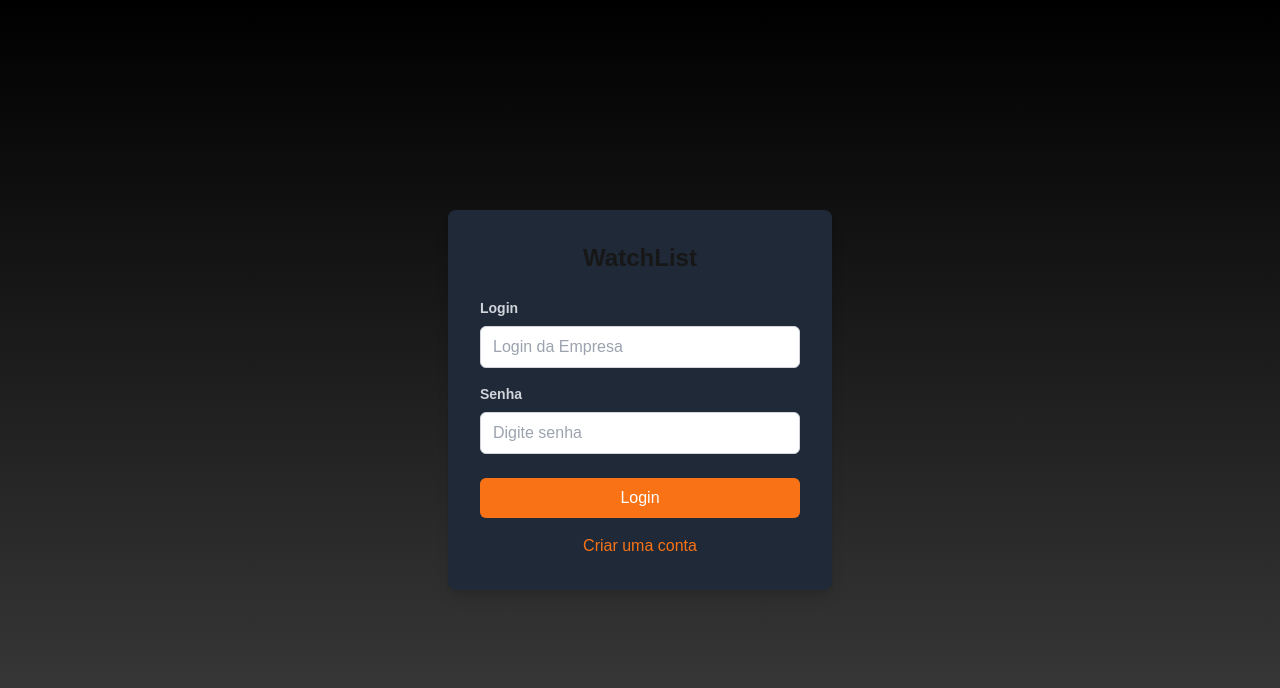
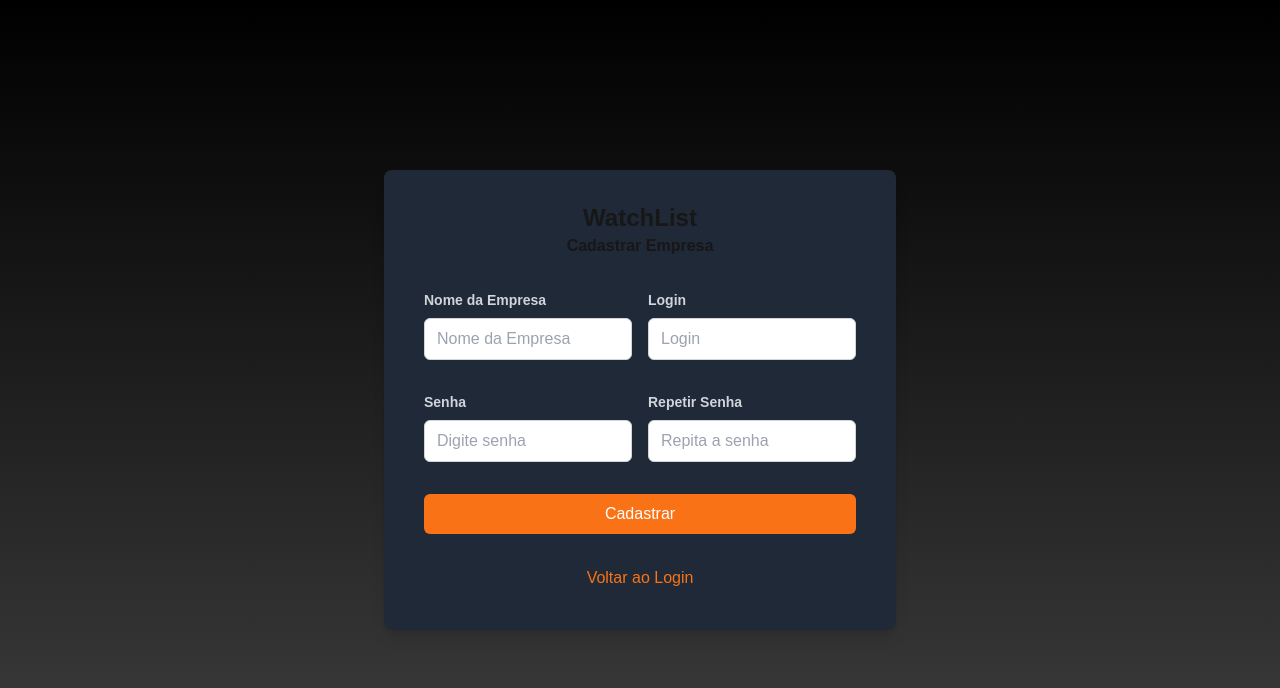
Before and after one commit to LucasEPO/watchList_front, a Next.js app: page /pages/login in a window 1280 px wide. Both pictures are taken after a click on the button "Criar uma conta". Shown: the top 688 px of the page. Built offline with nearby package versions, Linux system fonts and the light colour scheme.

Commit message:
Add create empresa

```diff
--- a/src/app/components/LoginForm.tsx
+++ b/src/app/components/LoginForm.tsx
@@ -4,10 +4,11 @@ import React, { FormEvent, useState } from 'react';
 
 interface LoginFormProps {
   onSubmit: (data: { login: string; password: string }) => void;
+  onShowRegistration: () => void;
   hasError: boolean;
 }
 
-const LoginForm = ({ onSubmit, hasError }: LoginFormProps) => {
+const LoginForm = ({ onSubmit, onShowRegistration, hasError }: LoginFormProps) => {
   const [login, setLogin] = useState('');
   const [password, setPassword] = useState('');
 
@@ -56,6 +57,7 @@ const LoginForm = ({ onSubmit, hasError }: LoginFormProps) => {
             <button
               type="button"
               className="mt-4 text-orange-500 hover:underline"
+              onClick={onShowRegistration}
             >
               Criar uma conta
             </button>
--- /dev/null
+++ b/src/app/components/RegistrationForm.tsx
@@ -0,0 +1,99 @@
+'use client';
+
+import React, { useState } from 'react';
+import RegistrationFormController from '../controllers/RegistrationFormController';
+
+interface RegistrationFormProps {
+  onBackToLogin: () => void;
+}
+
+const RegistrationForm = ({ onBackToLogin }: RegistrationFormProps) => {
+  const {
+    formData,
+    setFormData,
+    passError,
+    loginError,
+    handleSubmit,
+  } = RegistrationFormController();
+
+  return (
+    <form onSubmit={handleSubmit} className="grid grid-cols-1 md:grid-cols-2 gap-4 p-2">
+      <div className="mb-4">
+        <label className="block text-gray-300 text-sm font-bold mb-2" htmlFor="companyName">
+          Nome da Empresa
+        </label>
+        <input
+          id="companyName"
+          type="text"
+          value={formData.name}
+          onChange={(e) => setFormData({ ...formData, name: e.target.value })}
+          placeholder="Nome da Empresa"
+          className={`w-full text-black px-3 py-2 border border-gray-300 rounded-md focus:outline-none focus:ring-2 focus:ring-orange-400`}
+          required
+        />
+      </div>
+      <div className="mb-4">
+        <label className="block text-gray-300 text-sm font-bold mb-2" htmlFor="login">
+          Login
+        </label>
+        <input
+          id="login"
+          type="text"
+          value={formData.login}
+          onChange={(e) => setFormData({ ...formData, login: e.target.value })}
+          placeholder="Login"
+          className={`w-full text-black px-3 py-2 border ${loginError? 'border-red-600' : 'border-gray-300' } rounded-md focus:outline-none focus:ring-2 focus:ring-orange-400`}
+          required
+        />
+      </div>
+      <div className="mb-4">
+        <label className="block text-gray-300 text-sm font-bold mb-2" htmlFor="password">
+          Senha
+        </label>
+        <input
+          id="password"
+          type="password"
+          value={formData.password}
+          onChange={(e) => setFormData({ ...formData, password: e.target.value })}
+          placeholder="Digite senha"
+          className={`w-full text-black px-3 py-2 border ${passError? 'border-red-600' : 'border-gray-300' } rounded-md focus:outline-none focus:ring-2 focus:ring-orange-400`}
+          required
+        />
+      </div>
+      <div className="mb-4">
+        <label className="block text-gray-300 text-sm font-bold mb-2" htmlFor="confirmPassword">
+          Repetir Senha
+        </label>
+        <input
+          id="confirmPassword"
+          type="password"
+          value={formData.confirmPassword}
+          onChange={(e) => setFormData({ ...formData, confirmPassword: e.target.value })}
+          placeholder="Repita a senha"
+          className={`w-full text-black px-3 py-2 border ${passError? 'border-red-600' : 'border-gray-300' } rounded-md focus:outline-none focus:ring-2 focus:ring-orange-400`}
+          required
+        />
+      </div>
+      <div className="flex flex-col items-center mb-4 md:col-span-2">
+        <button
+          type="submit"
+          onClick={handleSubmit}
+          className="w-full bg-orange-500 text-white py-2 px-4 rounded-md hover:bg-orange-600 transition-colors"
+        >
+          Cadastrar
+        </button>
+      </div>
+      <div className="flex justify-center md:col-span-2">
+        <button
+          type="button"
+          onClick={onBackToLogin}
+          className="text-orange-500 hover:underline"
+        >
+          Voltar ao Login
+        </button>
+      </div>
+    </form>
+  );
+};
+
+export default RegistrationForm;
--- /dev/null
+++ b/src/app/controllers/RegistrationFormController.ts
@@ -0,0 +1,58 @@
+import React, { FormEvent } from "react";
+import authService from "../services/authService";
+import { CreateEmpresa } from "../models/create-empresa.interface";
+import { useRouter } from "next/navigation";
+
+const RegistrationFormController = () => {
+    const router = useRouter();
+    const initialRegistrationFormData = {
+        name: '',
+        login: '',
+        password: '',
+        confirmPassword: '',
+    };
+
+    const [formData, setFormData] = React.useState(initialRegistrationFormData);
+    const [passError, setPassError] = React.useState<boolean>(false);
+    const [loginError, setLoginError] = React.useState<boolean>(false);
+
+    const handleSubmit = async (event: FormEvent) => {
+        event.preventDefault();
+
+        if (!formData.name || !formData.login || !formData.password || !formData.confirmPassword) {
+            alert("Por favor, preencha todos os campos!");
+            return;
+        }
+
+        if(formData.password !== formData.confirmPassword){
+            setPassError(true);
+            window.alert('As senhas devem ser iguais!');
+            return;
+        }
+        setPassError(false);
+        const newCompany: CreateEmpresa = {
+            name: formData.name,
+            login: formData.login,
+            pass_hash: formData.password,
+        };
+
+        try{
+            const token = await authService.registration(newCompany);
+            setLoginError(false);
+            router.push('/dashboard');
+        } catch (error) {
+            setLoginError(true);
+            window.alert(error);
+        }
+    };
+
+    return{
+        formData,
+        setFormData,
+        passError,
+        loginError,
+        handleSubmit,
+    };
+};
+
+export default RegistrationFormController;
--- /dev/null
+++ b/src/app/models/create-empresa.interface.ts
@@ -0,0 +1,5 @@
+export interface CreateEmpresa {
+    name: string;
+    login: string;
+    pass_hash: string;
+}
--- a/src/app/pages/login/page.tsx
+++ b/src/app/pages/login/page.tsx
@@ -1,12 +1,15 @@
 'use client';
 
 import LoginForm from "@/app/components/LoginForm";
+import RegistrationForm from "@/app/components/RegistrationForm";
 import LoginController from "@/app/controllers/LoginController";
 import { useRouter } from "next/navigation";
-import { useState } from "react";
+import { useEffect, useState } from "react";
 
 export default function LoginPage() {
   const router = useRouter();
+  const [showRegistration, setShowRegistration] = useState(false);
+  const [showRegistrationForm, setShowRegistrationForm] = useState(false);
   const [hasError, setHasError] = useState(false);
 
   const handleSubmitForm = async ({login, password }: { login: string; password: string }) => {
@@ -21,11 +24,35 @@ export default function LoginPage() {
 
   };
 
+  useEffect(() => {
+    if (showRegistration) {
+      const timeoutId = setTimeout(() => setShowRegistrationForm(true), 450);
+      return () => clearTimeout(timeoutId);
+    } else {
+      setShowRegistrationForm(false);
+    }
+  }, [showRegistration]);
+
   return (
     <div className="flex items-center justify-center min-h-screen bg-gradient-to-b from-black to-[#3f3f3f]">
-      <div className="bg-gray-800 p-8 rounded-lg shadow-lg max-w-sm w-full">
-        <h2 className="text-center text-2xl font-bold mb-6">WatchList</h2>
-        <LoginForm onSubmit={handleSubmitForm} hasError={hasError} />
+      <div className={`bg-gray-800 p-8 rounded-lg shadow-lg w-full transition-all duration-450 ease-in-out ${showRegistration ? 'max-w-lg max-h-[600px]' : 'max-w-sm max-h-[400px]'}`}>
+        <h2 className={`text-center text-2xl font-bold ${showRegistration ? '' : 'mb-6'}`}>WatchList</h2>
+        {!showRegistration ? (
+          <LoginForm
+            onSubmit={handleSubmitForm}
+            hasError={hasError}
+            onShowRegistration={() => setShowRegistration(true)}
+          />
+        ) : (
+          <div className="">
+            {showRegistrationForm && (
+              <div className={`transition-all duration-500 overflow-hidden`} style={{ height: showRegistrationForm ? 'auto' : '0' }}>
+                <h3 className="text-center font-bold mb-6">Cadastrar Empresa</h3>
+                <RegistrationForm onBackToLogin={() => setShowRegistration(false)} />
+              </div>
+            )}
+          </div>
+        )}
       </div>
     </div>
   );
--- a/src/app/services/authService.ts
+++ b/src/app/services/authService.ts
@@ -1,8 +1,10 @@
 import axios from 'axios';
+import { CreateEmpresa } from '../models/create-empresa.interface';
 
 const authService = {
   async login(login: string, password: string) {
     try {
+      sessionStorage.clear();
       const response = await axios.post("http://localhost:3001/auth/login", {
         login,
         password
@@ -22,6 +24,25 @@ const authService = {
       throw error;
     }
   },
+
+  async registration(empresa: CreateEmpresa) {
+    try {
+      const loginVerify = await axios.get(`http://localhost:3001/empresas/login/${empresa.login}`);
+      if (loginVerify.data)
+        throw new Error('Login já cadastrado');
+
+      const response = await axios.post("http://localhost:3001/empresas", empresa);
+
+      if (response.data) {
+        const token = await this.login(empresa.login, empresa.pass_hash);
+        return token;
+      } else {
+        throw new Error("Falha no registro da empresa");
+      }
+    } catch (error) {
+      throw error;
+    }
+  }
 };
 
 export default authService;
```
